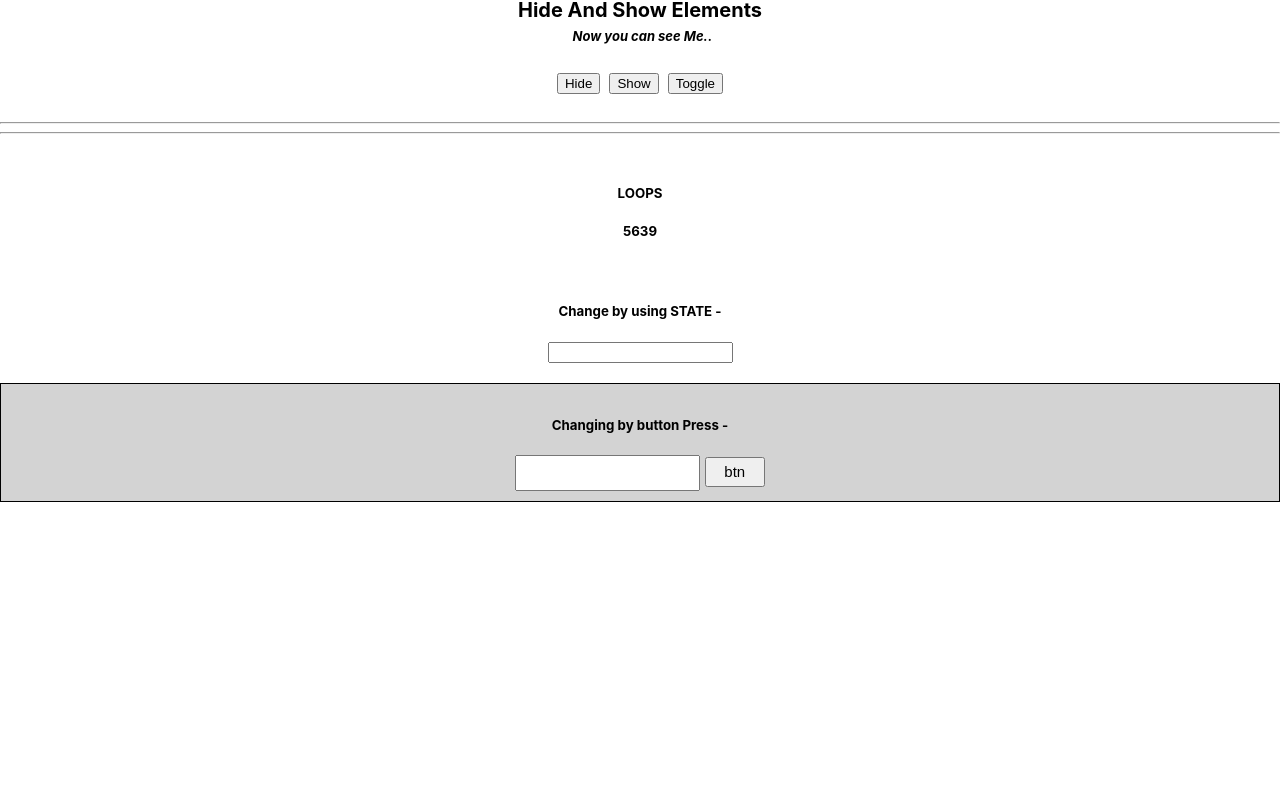
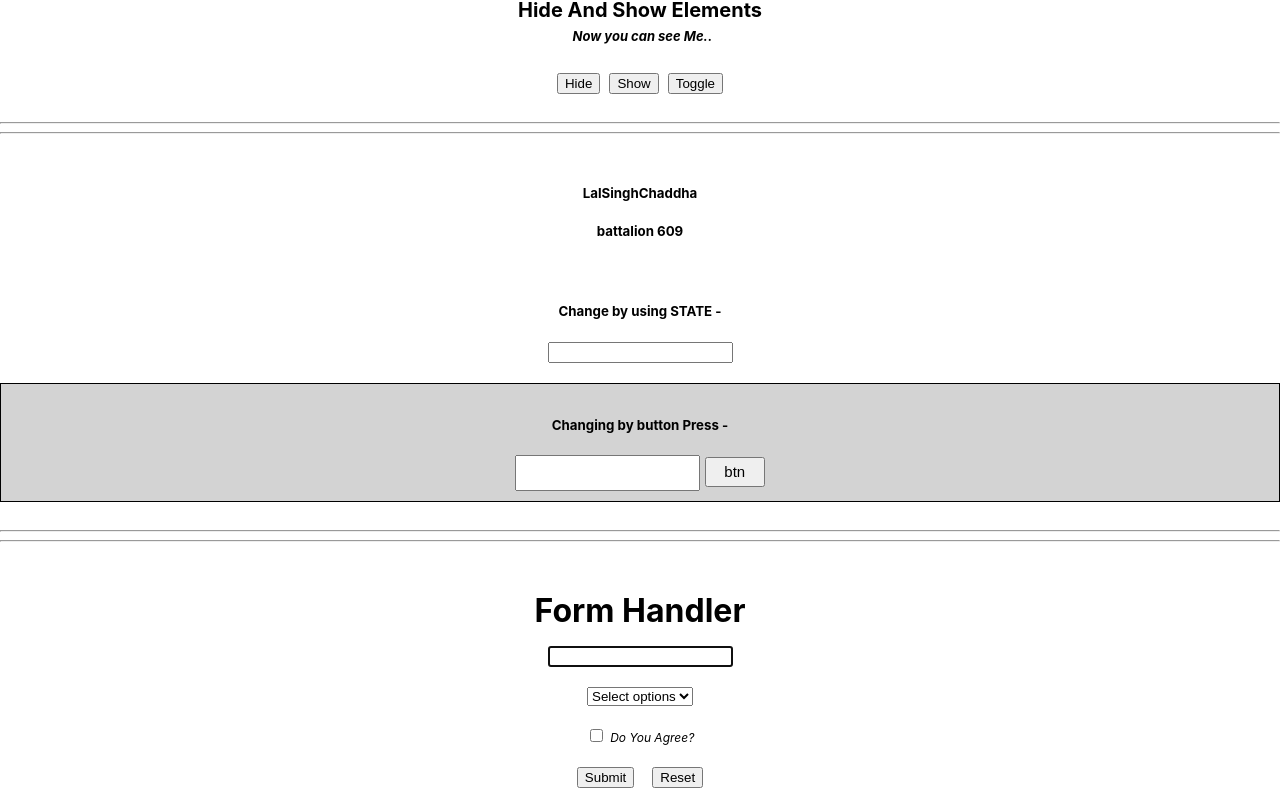
Before and after one commit to Shivam-io-afk/learningReact, a React (Create React App) app: page / in a window 1280 px wide. Shown: the part 747-1549 px from the top of the page. Before the commit the page ends 1249 px from the top, so only its background shows below. Built offline with nearby package versions, Linux system fonts and the light colour scheme.

Commit message:
knowReact;

```diff
--- a/src/form.js
+++ b/src/form.js
@@ -1,14 +1,38 @@
 import React from 'react';
-import React, { useState } from 'react';
+import { useState } from 'react';
 
-function FormHandler () {
-    const [name, setName] = useState('');
+function FormHandler() {
+    const [name, setName] = useState(null);
     const [tnc, setTnc] = useState(false);
     const [checked, setChecked] = useState(false);
 
+    function prevent(e) {
+        e.preventDefault();
+        console.log(name,tnc,checked);
+    }
     return (
-        <div>
-            <h1>Form Handler Component</h1>
+        <div style={{ height: "150px", width: "100%" }}>
+            <h1>Form Handler</h1>
+            <form onSubmit={(prevent)} style={{ display: "flex", justifyContent: "center", flexDirection: "column", alignItems: "center", height: "100%", width: "100%" }}>
+                <input type='text' autoFocus onChange={(e) => setName(e.target.value)}/>
+                <br/>
+                <select onChange={(e) => setChecked(e.target.value)}>
+                    <option>Select options</option>
+                    <option>1</option>
+                    <option>2</option>
+                    <option>3</option>
+                </select>
+                <br/>
+                <div>
+                    <input type='checkbox' onChange={(e) => setTnc(e.target.checked)}/> <i style={{ fontSize: '12px' }}>Do You Agree?</i>
+                </div>
+                <br/>
+                <div>
+                    <button type='submit'>Submit</button>&nbsp;&nbsp;&nbsp;&nbsp;
+                    <input type='reset' value='Reset'/>
+                </div>
+                <br/>
+            </form>
         </div>
     );
 };
--- a/src/index.js
+++ b/src/index.js
@@ -5,6 +5,7 @@ import App from './App';
 import {State} from './UsingState';
 import Porps from './UsingProps'
 import reportWebVitals from './reportWebVitals';
+import Form from './form';
 
 const root = ReactDOM.createRoot(document.getElementById('root'));
 root.render(
@@ -13,7 +14,9 @@ root.render(
     <br/><hr/><hr/><br/>
     <State/>
     <br/><hr/><hr/><br/>
-    <Porps name='LOOPS' userID="5639"/>
+    <Porps name='LalSinghChaddha' userID="battalion 609"/>
+    <br/><hr/><hr/><br/>
+    <Form/>
   </React.StrictMode>
 );
 
```
